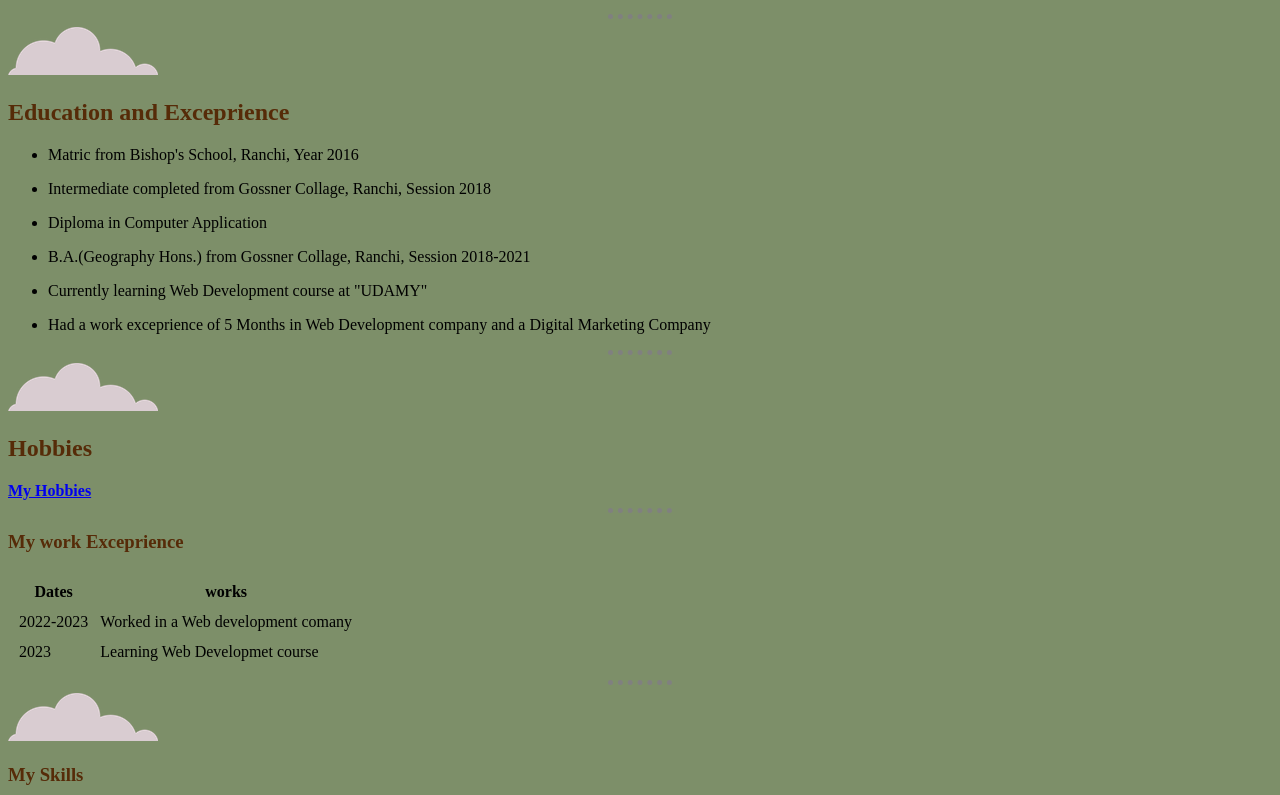
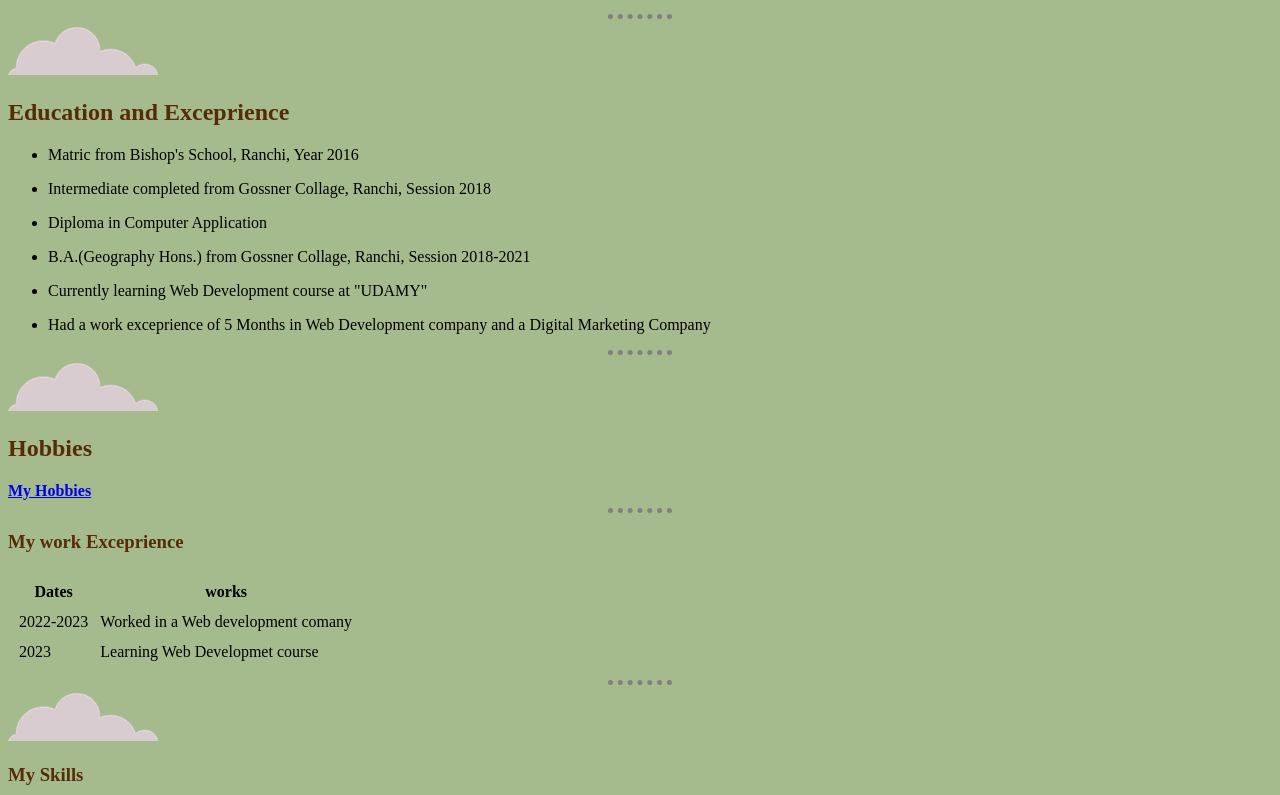
Before and after one commit to AnkitNikhil/cv, a plain HTML site: page index.html in a window 1280 px wide. Shown: the part 172-967 px from the top of the page. Drawn offline with Linux system fonts and the light colour scheme.

Commit message:
Update styles.css

```diff
--- a/css/styles.css
+++ b/css/styles.css
@@ -2,7 +2,7 @@
 
 
 body{
-    background-color: #7D8F69;
+    background-color: #A6BB8D;
 }
 h1{
     color: #562B08;
```
